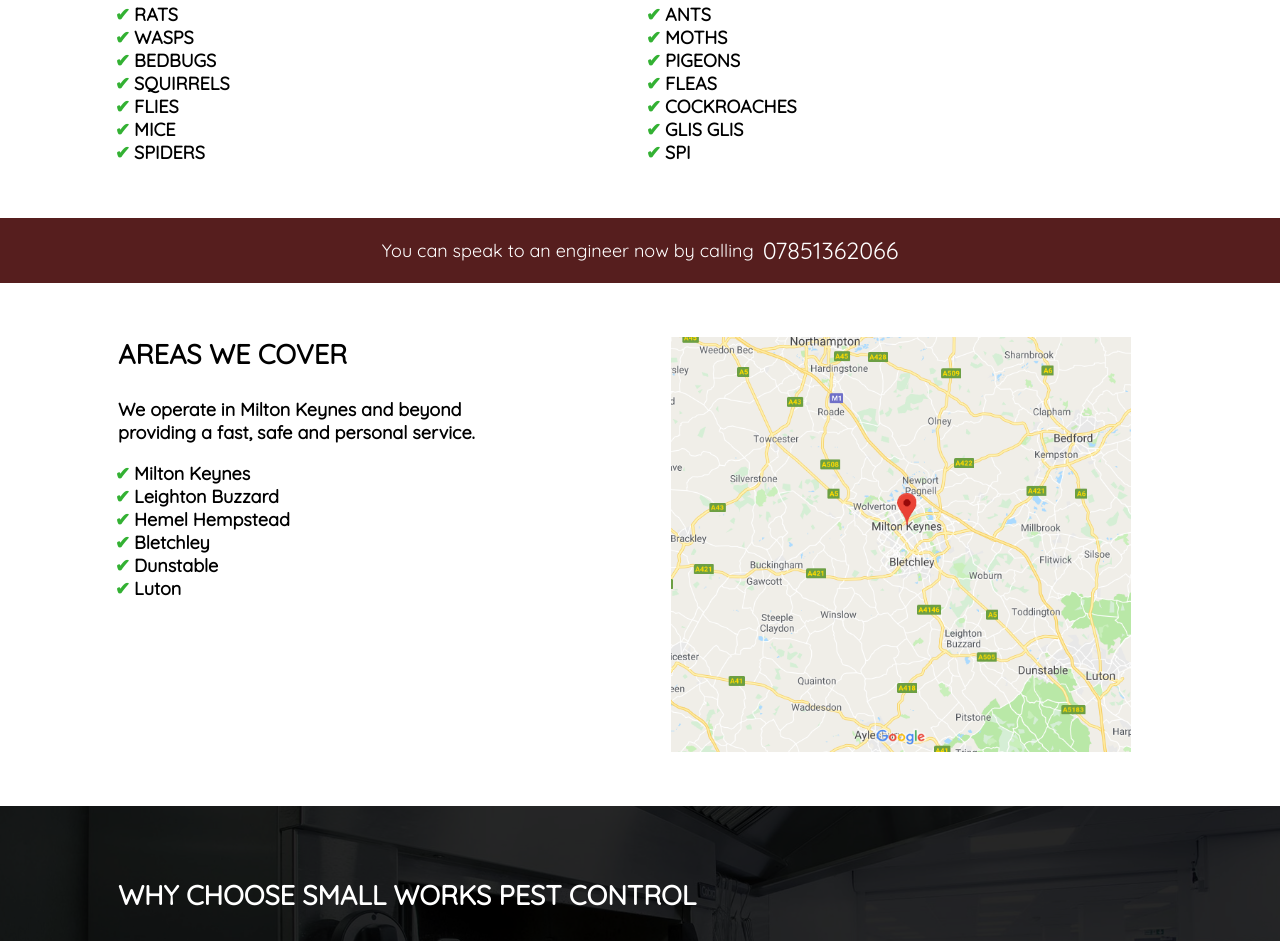
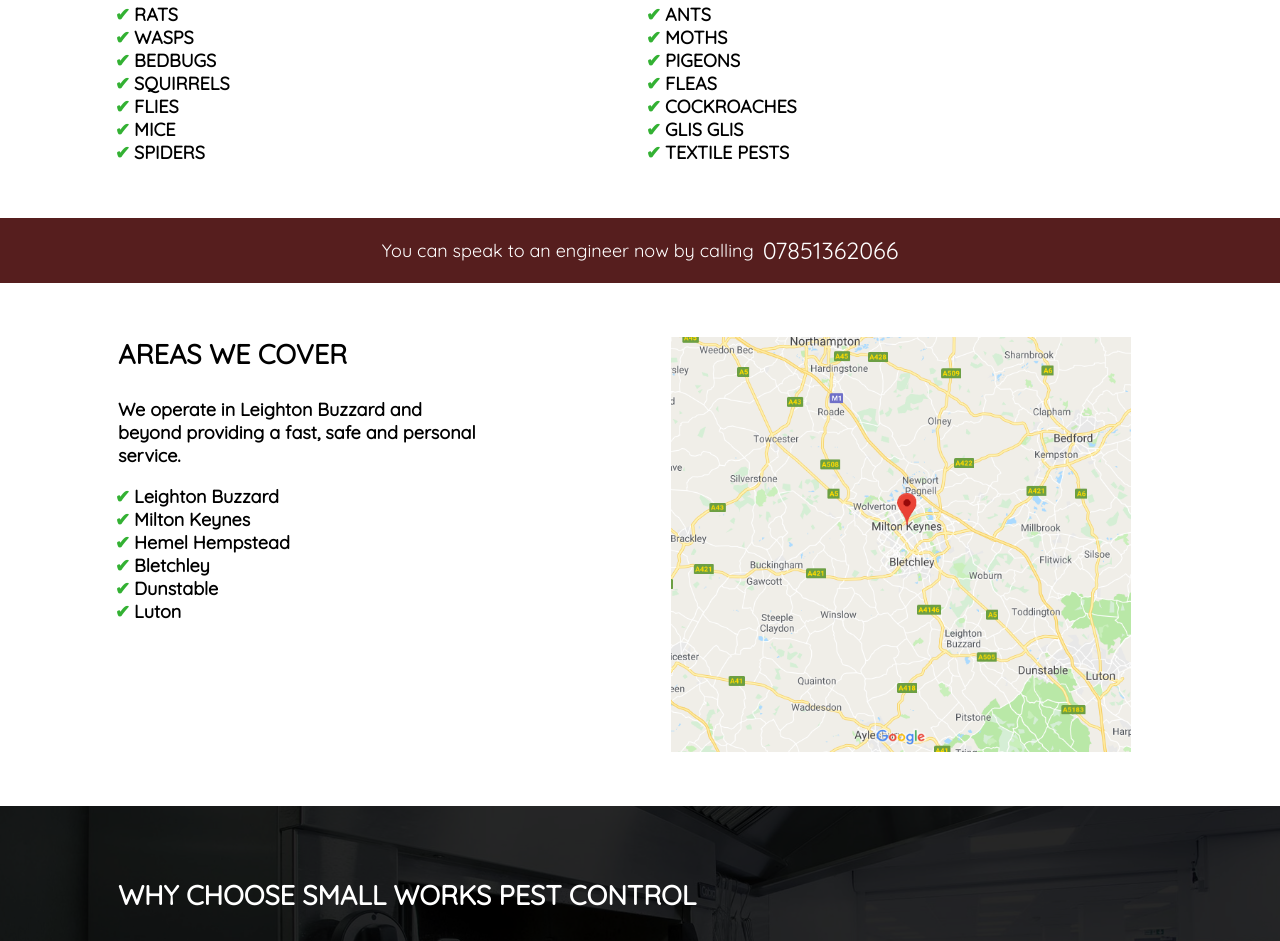
Before and after one commit to dev-swpc/dev-swpc.github.io, a website built with webpack: page index.html in a window 1280 px wide. Shown: the part 837-1778 px from the top of the page. Built offline with nearby package versions, Linux system fonts and the light colour scheme.

Commit message:
text alterations

```diff
--- a/index.html
+++ b/index.html
@@ -136,7 +136,7 @@
                                                         <li class="pest-list-item">FLEAS</li>
                                                         <li class="pest-list-item">COCKROACHES</li>
                                                         <li class="pest-list-item">GLIS GLIS</li>
-                                                        <li class="pest-list-item">SPI</li>
+                                                        <li class="pest-list-item">TEXTILE PESTS</li>
                                                 </ul>
                                         </div>
                                 </div>
@@ -160,14 +160,14 @@
                         <div class="pure-u-1 pure-u-md-1-2">
                                 <div class="area-info">
                                         <h3 class="u-heading-m">AREAS WE COVER</h3>
-                                        <p class="area-paragraph">We operate in <b>Milton Keynes</b> and beyond
+                                        <p class="area-paragraph">We operate in <b>Leighton Buzzard</b> and beyond
                                                 providing a
                                                 fast, safe and
                                                 personal
                                                 service.</p>
                                         <ul class="u-ul-padding-reset">
-                                                <li class="area-list-item"><b>Milton Keynes</b></li>
-                                                <li class="area-list-item">Leighton Buzzard</li>
+                                                <li class="area-list-item"><b>Leighton Buzzard</b></li>
+                                                <li class="area-list-item">Milton Keynes</li>
                                                 <li class="area-list-item">Hemel Hempstead</li>
                                                 <li class="area-list-item">Bletchley</li>
                                                 <li class="area-list-item">Dunstable</li>
```
